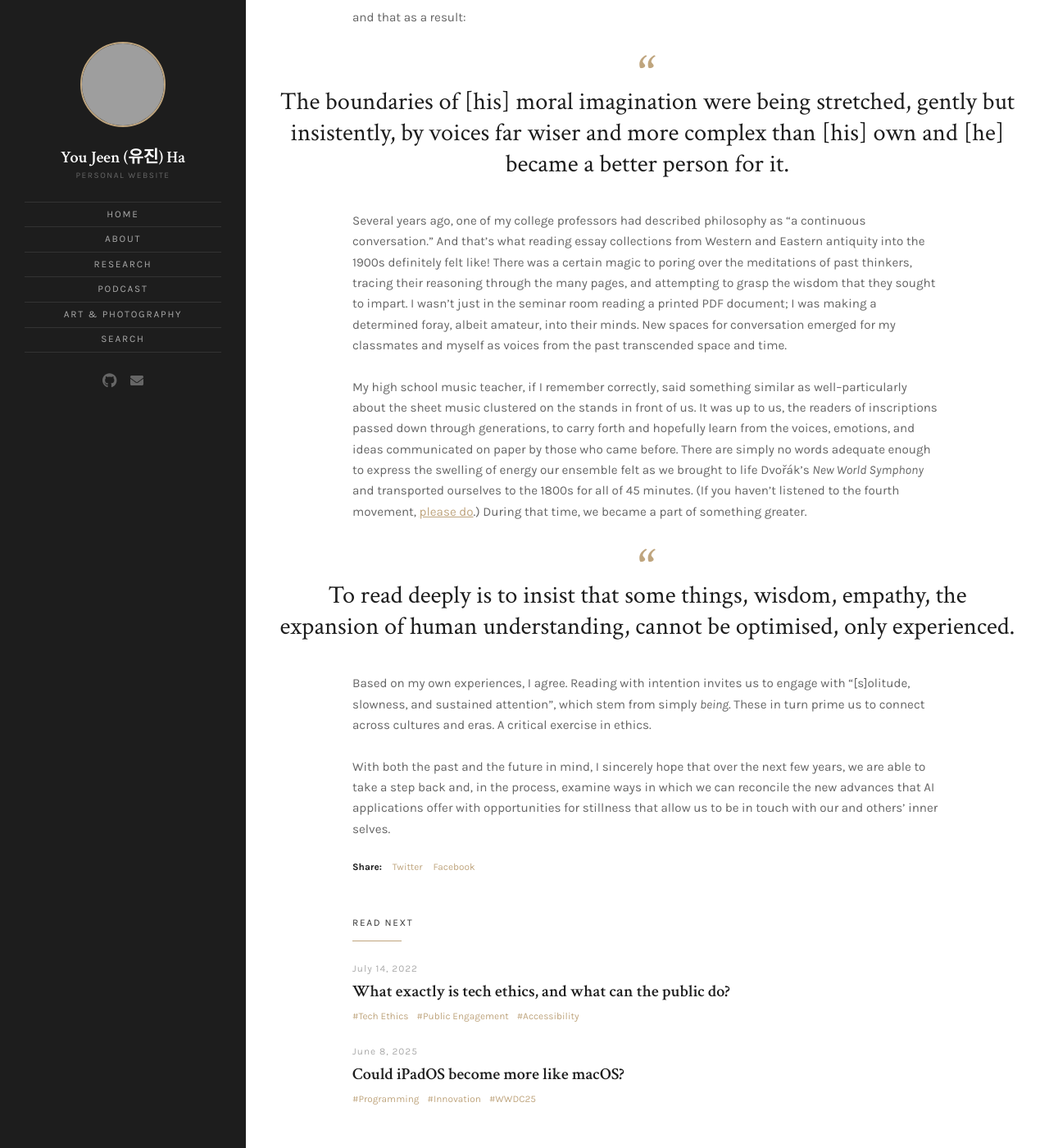
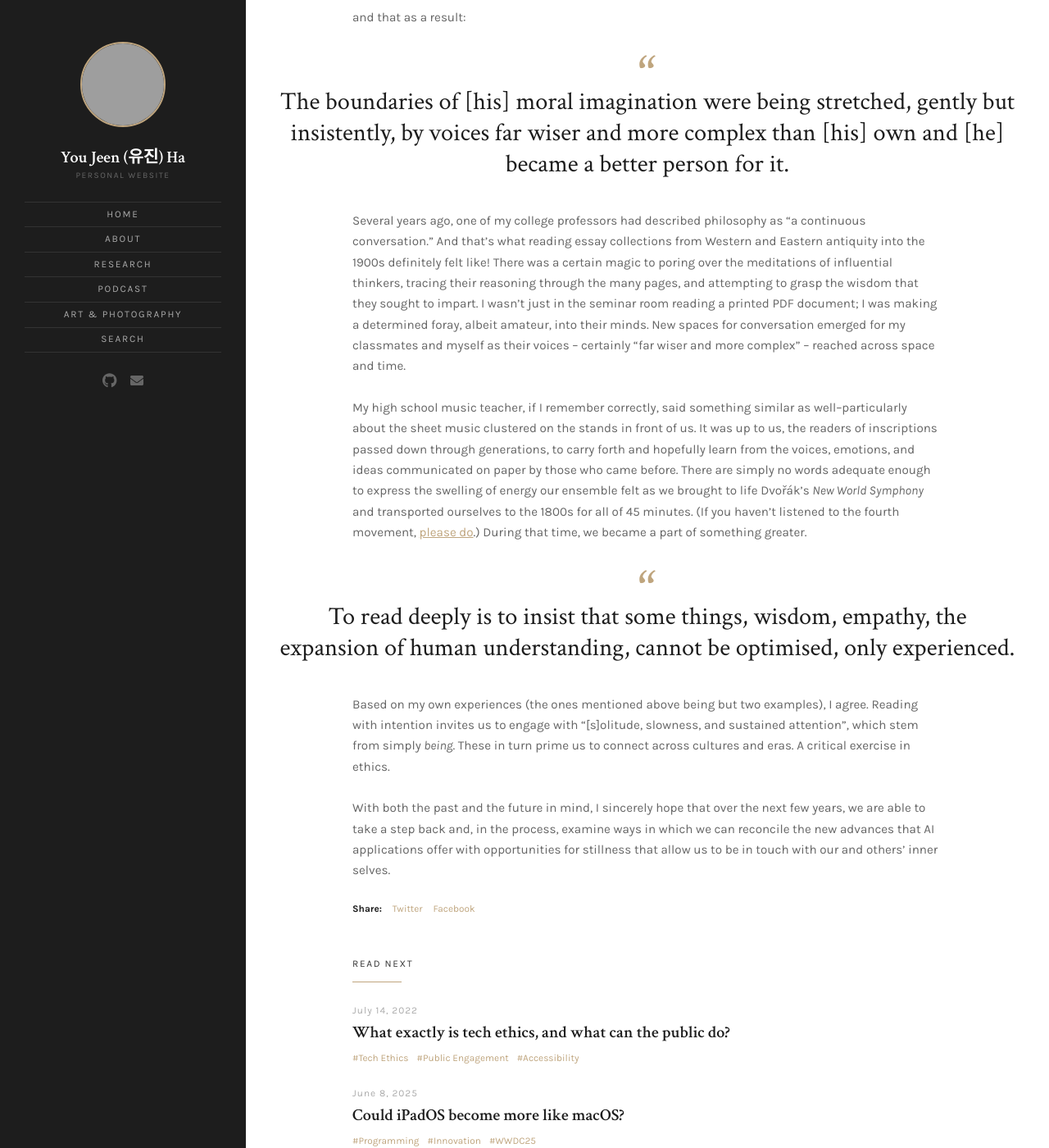
Before and after one commit to hyoujeen/hyoujeen.github.io, a Jekyll site: the page built from _posts/2025-05-31-deep-reading-in-the-age-of-algorithms.md, in a window 1280 px wide and 1400 px high, scrolled down 823 px. Shown: the whole window at 82% size. Built offline with Jekyll 4.4.1, drawn with Linux system fonts in a browser that asks for light colours; grey boxes are pictures that could not be loaded.

Commit message:
Update 2025-05-31-deep-reading-in-the-age-of-algorithms.md

```diff
--- a/_posts/2025-05-31-deep-reading-in-the-age-of-algorithms.md
+++ b/_posts/2025-05-31-deep-reading-in-the-age-of-algorithms.md
@@ -16,12 +16,12 @@ Hendrick explains how reading is indeed an ethical practice:
 and that as a result:
 > The boundaries of [his] moral imagination were being stretched, gently but insistently, by voices far wiser and more complex than [his] own and [he] became a better person for it.
 
-Several years ago, one of my college professors had described philosophy as "a continuous conversation." And that's what reading essay collections from Western and Eastern antiquity into the 1900s definitely felt like! There was a certain magic to poring over the meditations of past thinkers, tracing their reasoning through the many pages, and attempting to grasp the wisdom that they sought to impart. I wasn't just in the seminar room reading a printed PDF document; I was making a determined foray, albeit amateur, into their minds. New spaces for conversation emerged for my classmates and myself as voices from the past transcended space and time.
+Several years ago, one of my college professors had described philosophy as "a continuous conversation." And that's what reading essay collections from Western and Eastern antiquity into the 1900s definitely felt like! There was a certain magic to poring over the meditations of influential thinkers, tracing their reasoning through the many pages, and attempting to grasp the wisdom that they sought to impart. I wasn't just in the seminar room reading a printed PDF document; I was making a determined foray, albeit amateur, into their minds. New spaces for conversation emerged for my classmates and myself as their voices -- certainly "far wiser and more complex" -- reached across space and time.
 
 My high school music teacher, if I remember correctly, said something similar as well--particularly about the sheet music clustered on the stands in front of us. It was up to us, the readers of inscriptions passed down through generations, to carry forth and hopefully learn from the voices, emotions, and ideas communicated on paper by those who came before. There are simply no words adequate enough to express the swelling of energy our ensemble felt as we brought to life Dvořák's <i>New World Symphony</i> and transported ourselves to the 1800s for all of 45 minutes. (If you haven't listened to the fourth movement, [please do](https://www.youtube.com/watch?v=jOofzffyDSA){:target="_blank"}.) During that time, we became a part of something greater.
 
 > To read deeply is to insist that some things, wisdom, empathy, the expansion of human understanding, cannot be optimised, only experienced.
 
-Based on my own experiences, I agree. Reading with intention invites us to engage with "[s]olitude, slowness, and sustained attention", which stem from simply <i>being</i>. These in turn prime us to connect across cultures and eras. A critical exercise in ethics.
+Based on my own experiences (the ones mentioned above being but two examples), I agree. Reading with intention invites us to engage with "[s]olitude, slowness, and sustained attention", which stem from simply <i>being</i>. These in turn prime us to connect across cultures and eras. A critical exercise in ethics.
 
 With both the past and the future in mind, I sincerely hope that over the next few years, we are able to take a step back and, in the process, examine ways in which we can reconcile the new advances that AI applications offer with opportunities for stillness that allow us to be in touch with our and others' inner selves.
```
